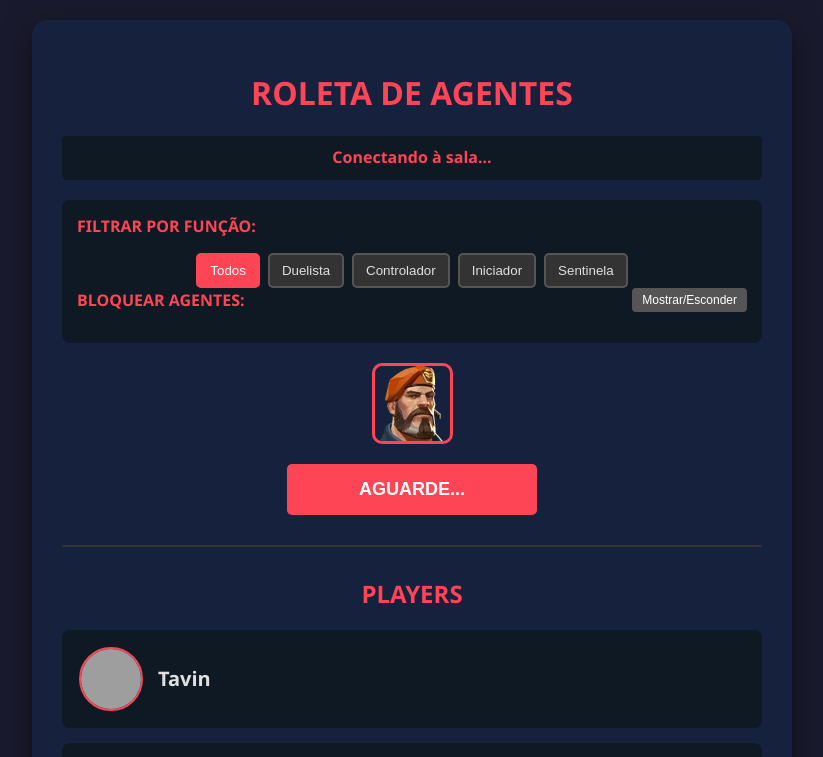
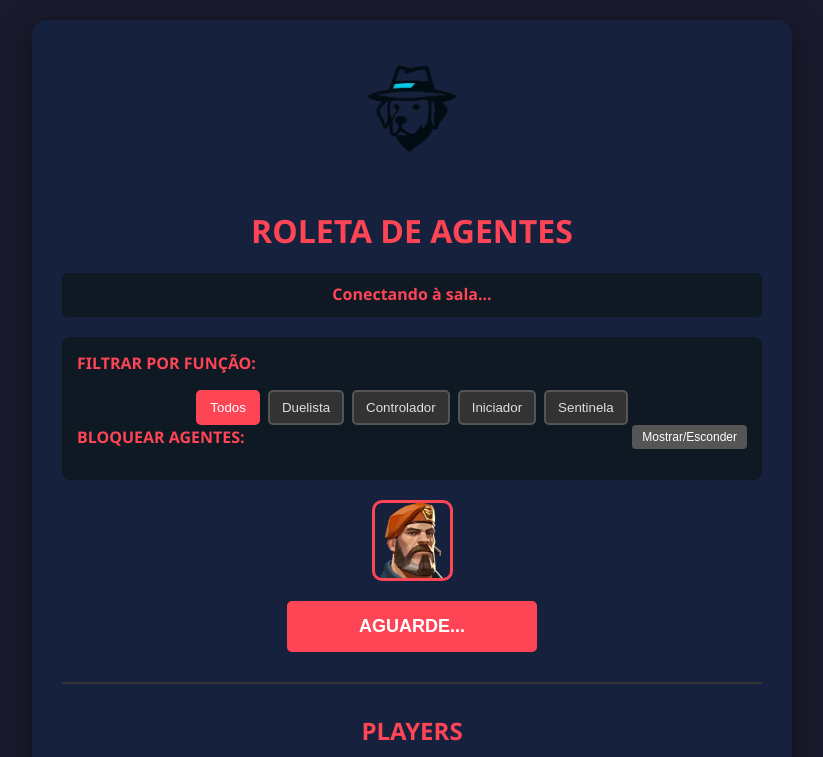
Before and after one commit to SamuelSrv/RoletaAgentes, a plain HTML site: page index.html in a window 1280 px wide. Shown: the top 757 px of the page, without its empty margins (228-1051 px from the left). Drawn offline with Linux system fonts and the light colour scheme; no server answers; grey boxes are pictures that could not be loaded.

Commit message:
Ajuste logo central BBs

```diff
--- a/index.html
+++ b/index.html
@@ -9,6 +9,8 @@
 <body>
 
     <div class="container">
+        <img src="img/logo.png" alt="Logo Principal" class="main-logo">
+
         <h1>Roleta de Agentes</h1>
 
         <div id="room-status" class="room-status">
--- a/style.css
+++ b/style.css
@@ -19,6 +19,12 @@ body {
     box-shadow: 0 10px 30px rgba(0, 0, 0, 0.5);
     width: 90%;
     max-width: 700px;
+}
+
+/* ✅ NOVO: ESTILO PARA O LOGO */
+.main-logo {
+    width: 120px; /* Define a largura do logo */
+    margin-bottom: 15px; /* Cria um espaço entre o logo e o título abaixo */
 }
 
 h1, h2, h3 {
```
Also changed, not shown: img/logo.png (added).
